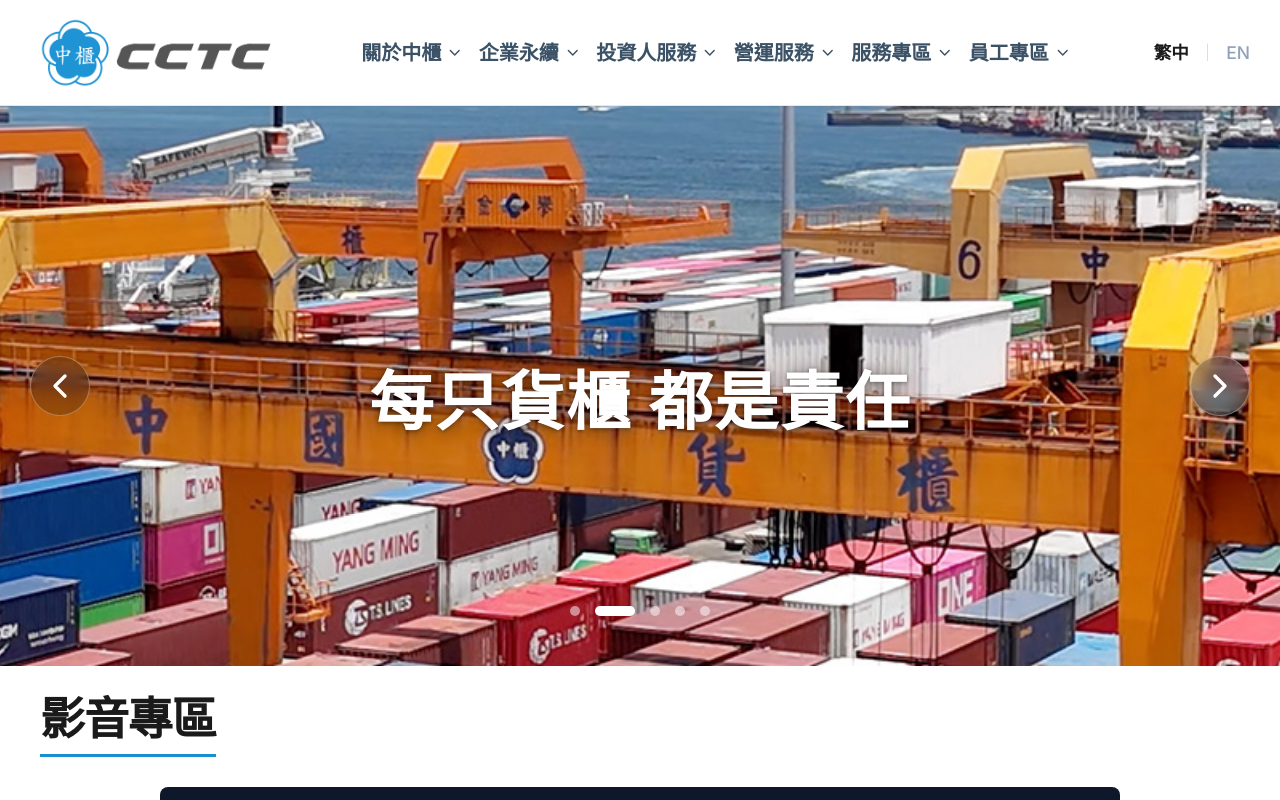
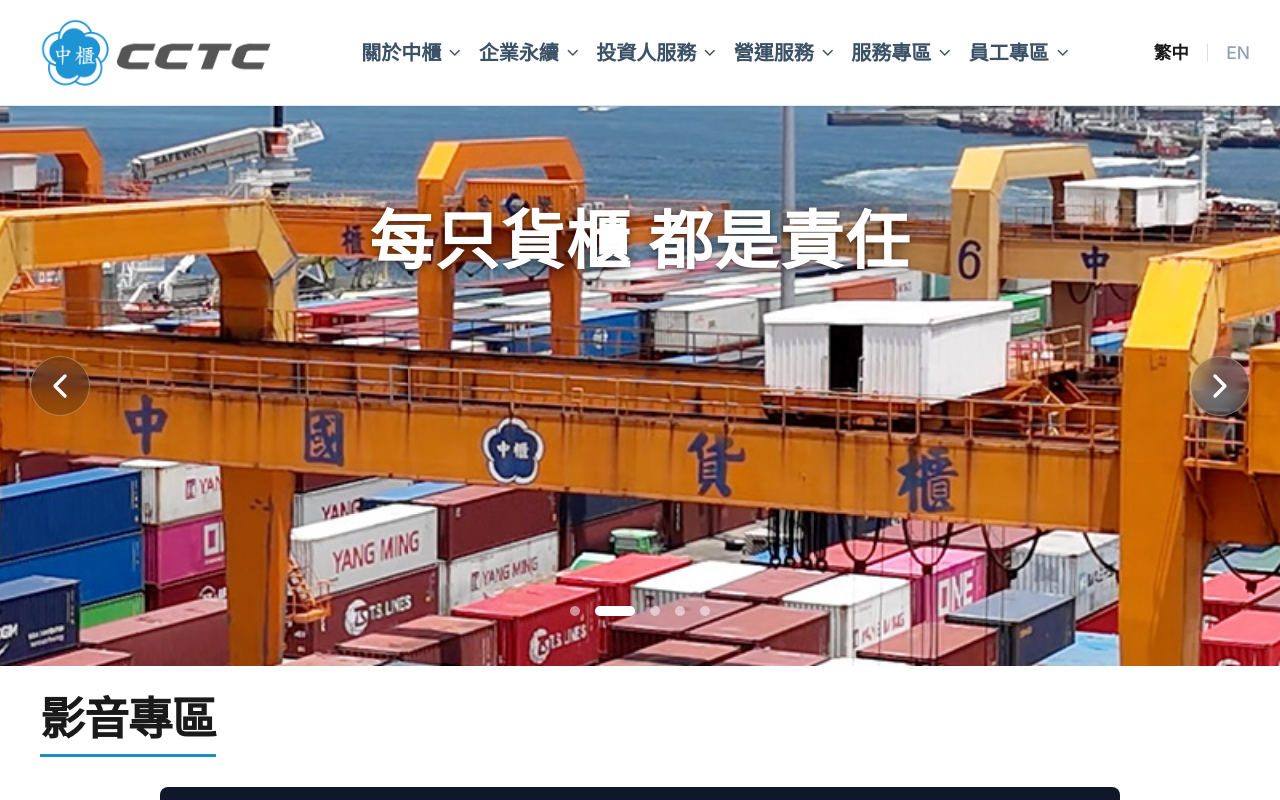
Before and after one commit to jc0630/cctc, a React (Vite) app: page / in a window 1280 px wide. Shown: the top 800 px of the page. Built offline with nearby package versions, Linux system fonts and the light colour scheme; grey boxes are pictures that could not be loaded.

Commit message:
Shift hero banner title to upper third, raised 50px further
Co-Authored-By: Claude Sonnet 5 <noreply@anthropic.com>

```diff
--- a/src/components/Hero.tsx
+++ b/src/components/Hero.tsx
@@ -77,10 +77,11 @@ export const Hero: React.FC<HeroProps> = ({
       </div>
 
       {/* Title only — no CTA button on the banner (client asked for it to be
-          removed so it doesn't block the photo). Sits a little below true
-          center rather than dead-center, clearing the cargo/container focal
-          area most banner photos have in the middle of the frame. */}
-      <div className="relative z-10 w-full h-full max-w-5xl mx-auto px-12 sm:px-16 lg:px-8 flex flex-col items-center justify-center text-center translate-y-[8px] sm:translate-y-[12px] lg:translate-y-[16px]">
+          removed so it doesn't block the photo). Positioned with its center
+          at the upper third of the banner (top-[33%] is a percentage of the
+          section's own height since the section has an explicit height),
+          shifted up an extra 50px, same on mobile and desktop. */}
+      <div className="absolute inset-x-0 top-[33%] translate-y-[calc(-50%-50px)] z-10 max-w-5xl mx-auto px-12 sm:px-16 lg:px-8 flex flex-col items-center text-center">
         <h1
           id="hero-title"
           key={`title-${currentSlide.id}`}
```
